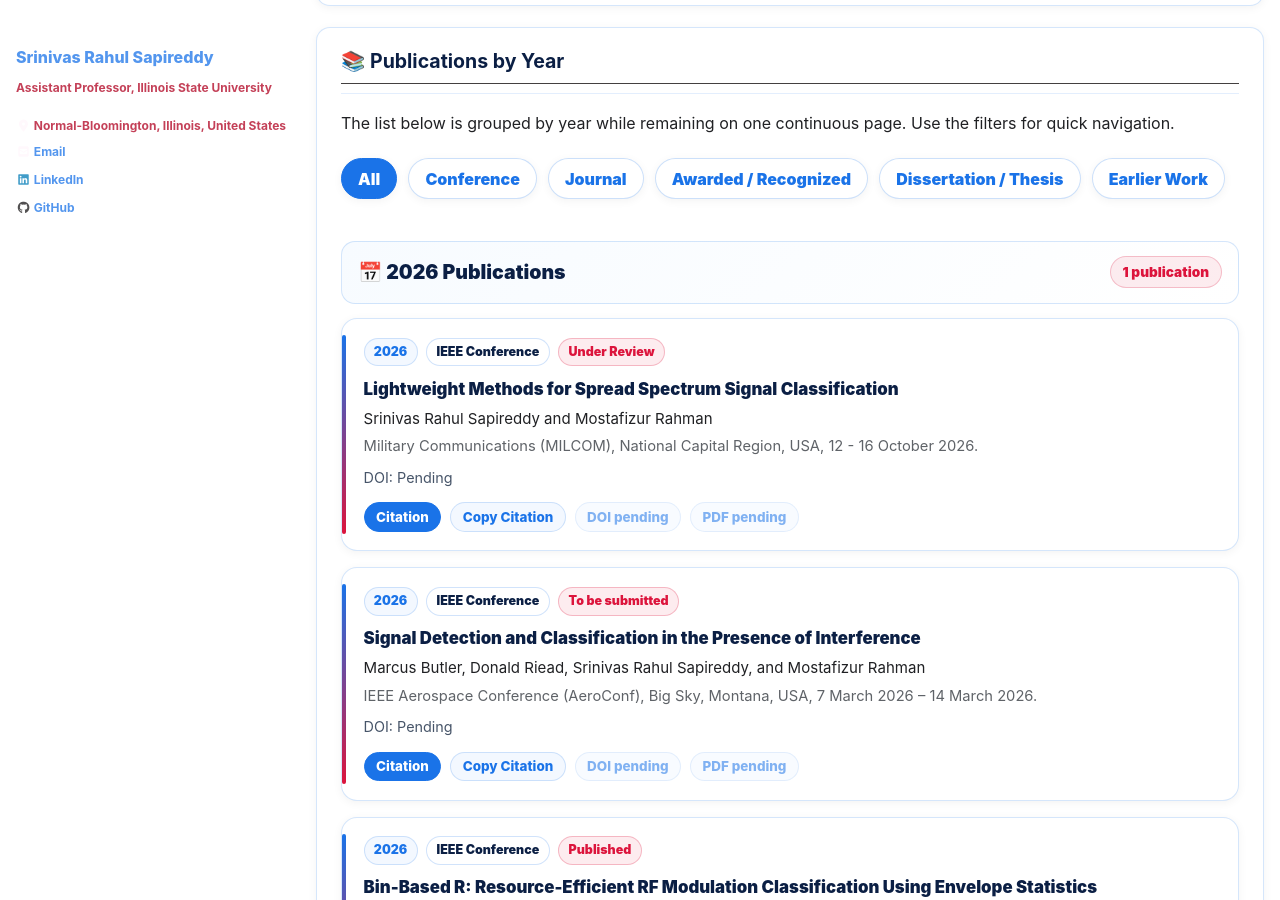
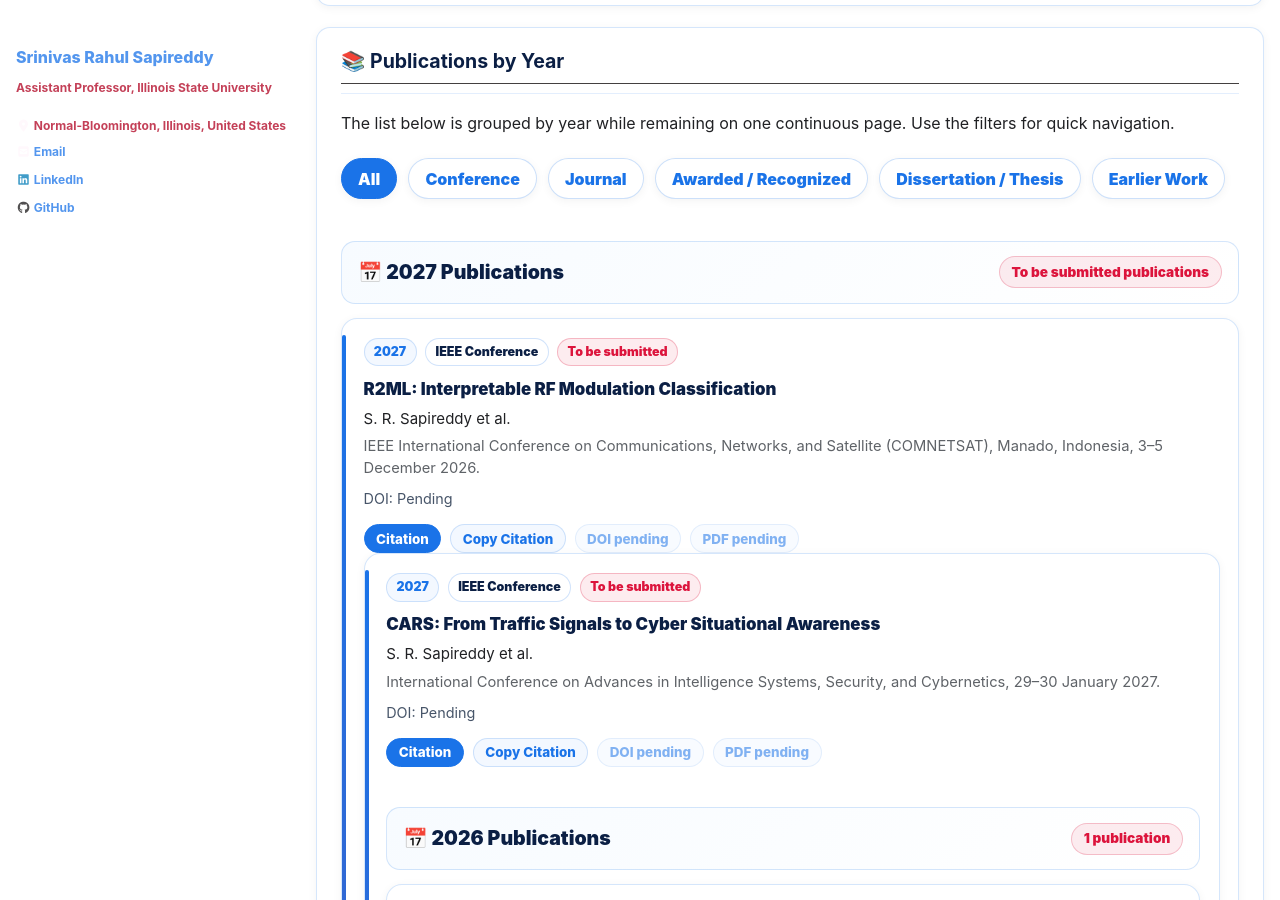
Before and after one commit to srsapireddy/srsapireddy.github.io, a Jekyll site: the page built from _pages/publications.md, in a window 1280 px wide and 900 px high, scrolled down 1188 px. Built offline with Jekyll 4.4.1, drawn with Linux system fonts in a browser that asks for light colours; cached includes are drawn as plain includes; nearby versions of some CDN libraries.

Commit message:
Update publications.md

```diff
--- a/_pages/publications.md
+++ b/_pages/publications.md
@@ -824,11 +824,89 @@ author_profile: true
       <button class="tab-button" onclick="filterPublications(event, 'earlier')">Earlier Work</button>
     </div>
 
+      <div class="year-section" data-year-section="2026">
+       <div class="year-header">
+         <div class="year-title">📅 2027 Publications</div>
+         <div class="year-pill">To be submitted publications</div>
+      </div>
+
+      <div class="publication-card" data-type="conference">
+        <div class="pub-top">
+        <span class="pub-year">2027</span>
+        <span class="pub-type">IEEE Conference</span>
+        <span class="pub-award">To be submitted</span>
+      </div>
+
+      <div class="pub-title">
+        R2ML: Interpretable RF Modulation Classification
+      </div>
+
+      <div class="pub-authors">
+        S. R. Sapireddy et al.
+      </div>
+
+      <div class="pub-venue">
+        IEEE International Conference on Communications, Networks, and Satellite (COMNETSAT), Manado, Indonesia, 3–5 December 2026.
+      </div>
+
+      <div class="pub-note">
+        DOI: Pending
+      </div>
+
+      <div class="pub-links">
+        <button class="pub-button primary" onclick="toggleCitation('cite-2026-comnetsat-r2ml')">Citation</button>
+        <button class="pub-button" onclick="copyCitation('cite-2026-comnetsat-r2ml')">Copy Citation</button>
+        <a class="pub-link disabled" href="#" onclick="return false;">DOI pending</a>
+        <a class="pub-link disabled" href="#" onclick="return false;">PDF pending</a>
+      </div>
+
+      <div id="cite-2026-comnetsat-r2ml" class="citation-box">
+        S. R. Sapireddy et al., "R2ML: Interpretable RF Modulation Classification," IEEE International Conference on Communications, Networks, and Satellite (COMNETSAT), Manado, Indonesia, 2026.
+      </div>
+
+    <!-- R2ML: Interpretable Machine Learning for R-Value-Based RF Modulation Classification -->
+
+      <div class="publication-card" data-type="conference">
+        <div class="pub-top">
+        <span class="pub-year">2027</span>
+        <span class="pub-type">IEEE Conference</span>
+        <span class="pub-award">To be submitted</span>
+      </div>
+
+    <div class="pub-title">
+      CARS: From Traffic Signals to Cyber Situational Awareness
+    </div>
+
+    <div class="pub-authors">
+      S. R. Sapireddy et al.
+    </div>
+
+    <div class="pub-venue">
+      International Conference on Advances in Intelligence Systems, Security, and Cybernetics, 29–30 January 2027.
+    </div>
+
+    <div class="pub-note">
+      DOI: Pending
+    </div>
+
+    <div class="pub-links">
+      <button class="pub-button primary" onclick="toggleCitation('cite-2027-aissc-cars')">Citation</button>
+      <button class="pub-button" onclick="copyCitation('cite-2027-aissc-cars')">Copy Citation</button>
+      <a class="pub-link disabled" href="#" onclick="return false;">DOI pending</a>
+      <a class="pub-link disabled" href="#" onclick="return false;">PDF pending</a>
+    </div>
+
+    <div id="cite-2027-aissc-cars" class="citation-box">
+      S. R. Sapireddy et al., "CARS: From Traffic Signals to Cyber Situational Awareness," International Conference on Advances in Intelligence Systems, Security, and Cybernetics, 2027.
+    </div>
+
+
+
     <div class="year-section" data-year-section="2026">
       <div class="year-header">
         <div class="year-title">📅 2026 Publications</div>
         <div class="year-pill">1 publication</div>
-      </div>
+    </div>
 
     <div class="publication-card" data-type="conference">
       <div class="pub-top">
```
